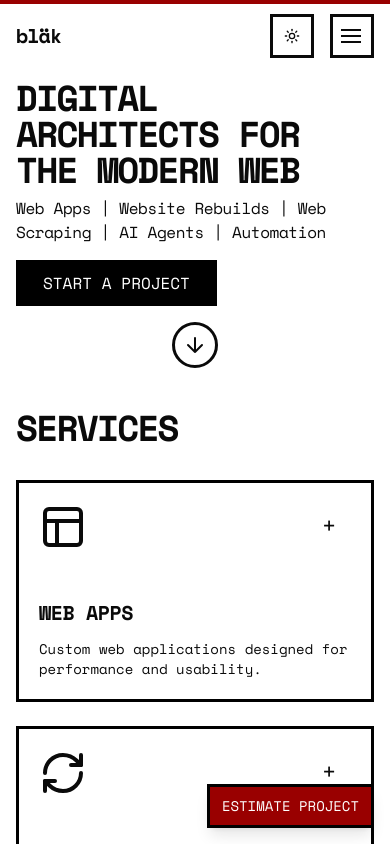
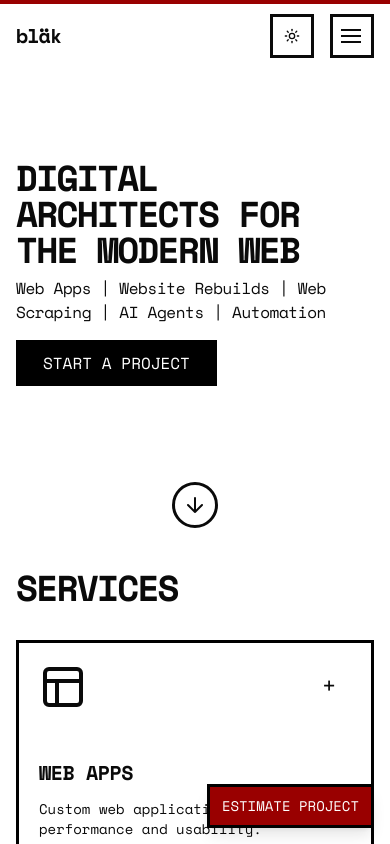
Before and after one commit to Balogunolalere/blak-website, a Next.js app: page / in a window 390 px wide. Shown: the top 844 px of the page. Built offline with nearby package versions, Linux system fonts and the light colour scheme.

Commit message:
fix: adjust margins for main content and footer in HeroSection

```diff
--- a/components/hero-section.tsx
+++ b/components/hero-section.tsx
@@ -119,7 +119,7 @@ export default function HeroSection() {
       )}
 
       {/* Main content */}
-      <div className="mt-4 sm:mt-8">
+      <div className="mt-24 sm:mt-8">
         <motion.div
           initial={{ opacity: 0, y: 20 }}
           animate={{ opacity: 1, y: 0 }}
@@ -143,7 +143,7 @@ export default function HeroSection() {
       </div>
 
       {/* Footer */}
-      <div className="mt-4 sm:mt-8 mb-4 flex justify-center">
+      <div className="mt-24 sm:mt-8 mb-4 flex justify-center">
         <button
           onClick={() => scrollToSection("services")}
           aria-label="Scroll down"
```
